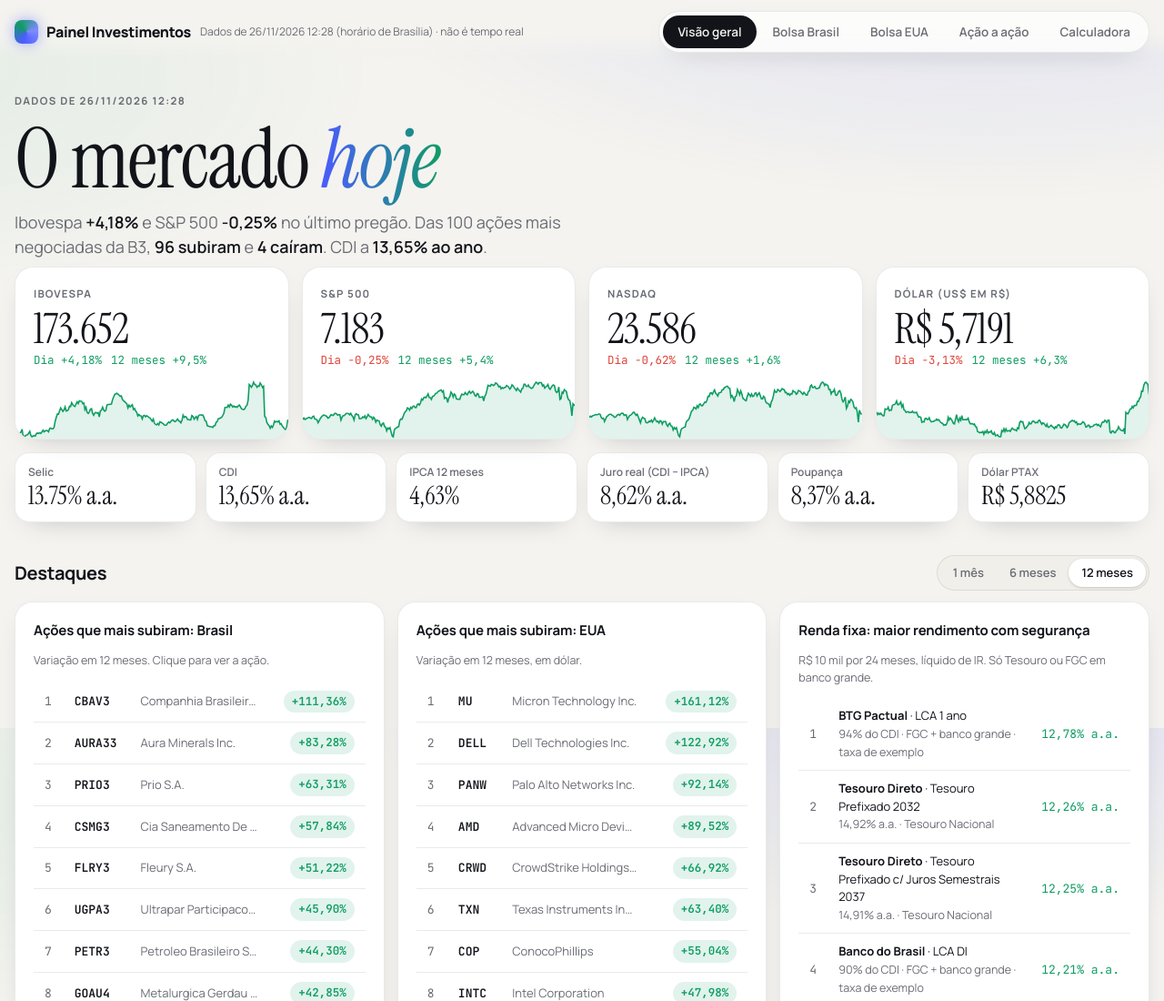
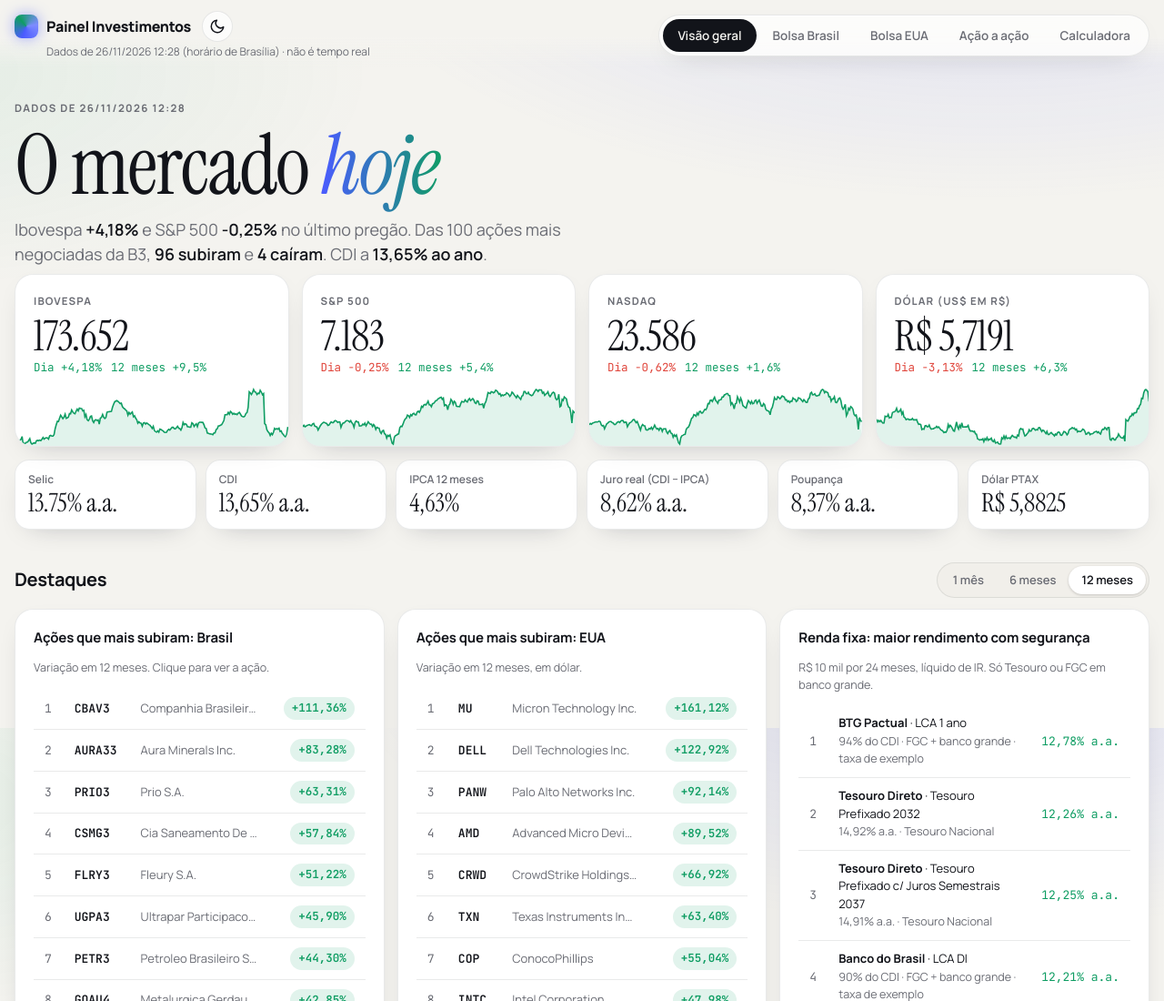
Before and after one commit to davicosban/Investimentos, a plain HTML site: page site/index.html in a window 1280 px wide. Shown: the top 1100 px of the page at 91% size. Drawn offline with Linux system fonts and the light colour scheme.

Commit message:
Botão para escolher tema claro ou escuro (fica salvo)
Co-Authored-By: Claude Opus 5.5 <noreply@anthropic.com>
Claude-Session: https://claude.ai/code/session_014V9Mvi8PdGj5HhzpjzzgjA

```diff
--- a/site/index.html
+++ b/site/index.html
@@ -22,6 +22,7 @@
 </head>
 <body>
 <title>Painel Investimentos</title>
+<script>try{const t=JSON.parse(localStorage.getItem("tema"));if(t==="light"||t==="dark")document.documentElement.dataset.theme=t}catch(e){}</script>
 <script type="application/json" id="claude-artifacts-manifest">{"permissions": ["full-access"]}</script>
 <meta name="claude:viewport-fit-sides" content="cover">
 <link rel="preconnect" href="https://fonts.googleapis.com">
@@ -181,10 +182,14 @@ section{animation:rise .5s ease both}
 @keyframes rise{from{transform:translateY(8px)}to{transform:none}}
 @media (max-width:640px){.idx .val{font-size:38px}.panel{padding:16px}.spark{width:calc(100% + 32px);margin:10px -16px 0}}
 @media (prefers-reduced-motion:reduce){*{transition:none!important;animation:none!important}}
+.themebtn{flex:none;width:34px;height:34px;border-radius:999px;display:grid;place-items:center;cursor:pointer;color:var(--ink);background:var(--glass);backdrop-filter:blur(14px);-webkit-backdrop-filter:blur(14px);border:1px solid var(--line);box-shadow:var(--shadow);padding:0;transition:background .2s}
+.brand{display:grid;grid-template-columns:auto 1fr;justify-items:start;justify-content:start;align-items:center;column-gap:12px;row-gap:2px}.brand .asof{grid-column:1/-1;grid-row:2;padding-left:35px}
+.themebtn:hover{background:var(--surface2)}
+.themebtn svg{width:18px;height:18px}
 </style>
 
 <header class="top"><div class="topin">
-  <div class="brand"><h1>Painel Investimentos</h1><span class="asof" id="asof">Carregando dados…</span></div>
+  <div class="brand"><h1>Painel Investimentos</h1><span class="asof" id="asof">Carregando dados…</span><button class="themebtn" id="themebtn" type="button" title="Tema claro ou escuro" aria-label="Alternar tema claro ou escuro"></button></div>
   <div class="dbar" id="dbar" hidden><span id="dmsg"></span><button id="dbtn" class="primary" type="button"></button></div>
   <nav class="tabs" id="tabs">
     <a href="#mercado">Visão geral</a><a href="#b3">Bolsa Brasil</a><a href="#eua">Bolsa EUA</a><a href="#acoes">Ação a ação</a><a href="#calc">Calculadora</a>
@@ -410,6 +415,16 @@ const cls=v=>v==null?"":v>0?"up":v<0?"down":"";
 const pill=v=>`<span class="pill ${cls(v)}">${pct(v)}</span>`;
 const big=v=>{if(v==null)return"–";const a=Math.abs(v);return a>=1e12?fmt(v/1e12,2)+" tri":a>=1e9?fmt(v/1e9,1)+" bi":a>=1e6?fmt(v/1e6,1)+" mi":a>=1e3?fmt(v/1e3,0)+" mil":fmt(v,0)};
 const store={get(k,d){try{const v=localStorage.getItem(k);return v?JSON.parse(v):d}catch(e){return d}},set(k,v){try{localStorage.setItem(k,JSON.stringify(v))}catch(e){}}};
+
+// ---------- Tema claro/escuro ----------
+const SUN='<svg viewBox="0 0 24 24" fill="none" stroke="currentColor" stroke-width="2" stroke-linecap="round"><circle cx="12" cy="12" r="4"/><path d="M12 2v2M12 20v2M4.9 4.9l1.4 1.4M17.7 17.7l1.4 1.4M2 12h2M20 12h2M4.9 19.1l1.4-1.4M17.7 6.3l1.4-1.4"/></svg>';
+const MOON='<svg viewBox="0 0 24 24" fill="none" stroke="currentColor" stroke-width="2" stroke-linecap="round" stroke-linejoin="round"><path d="M21 12.8A9 9 0 1 1 11.2 3a7 7 0 0 0 9.8 9.8z"/></svg>';
+function temaAtual(){return document.documentElement.dataset.theme||(matchMedia("(prefers-color-scheme: dark)").matches?"dark":"light")}
+function pintaTema(){const t=temaAtual(),b=$("#themebtn");b.innerHTML=t==="dark"?SUN:MOON;b.title=t==="dark"?"Mudar para tema claro":"Mudar para tema escuro";
+  document.querySelectorAll('meta[name="theme-color"]').forEach(m=>{m.content=t==="dark"?"#07090D":"#F4F3EF";m.removeAttribute("media")})}
+$("#themebtn").addEventListener("click",()=>{const t=temaAtual()==="dark"?"light":"dark";document.documentElement.dataset.theme=t;store.set("tema",t);pintaTema()});
+matchMedia("(prefers-color-scheme: dark)").addEventListener("change",pintaTema);
+pintaTema();
 
 let BR=[],US=[],H={};
 // ---------- history helpers ----------
```
